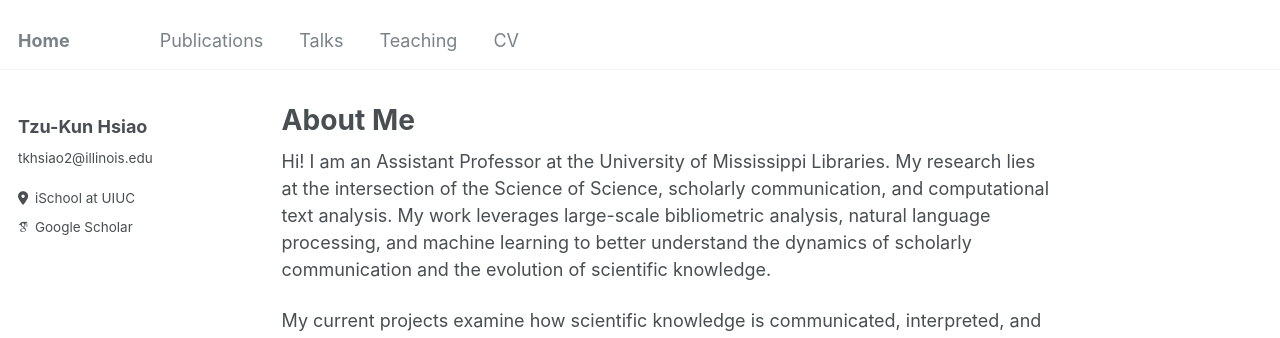
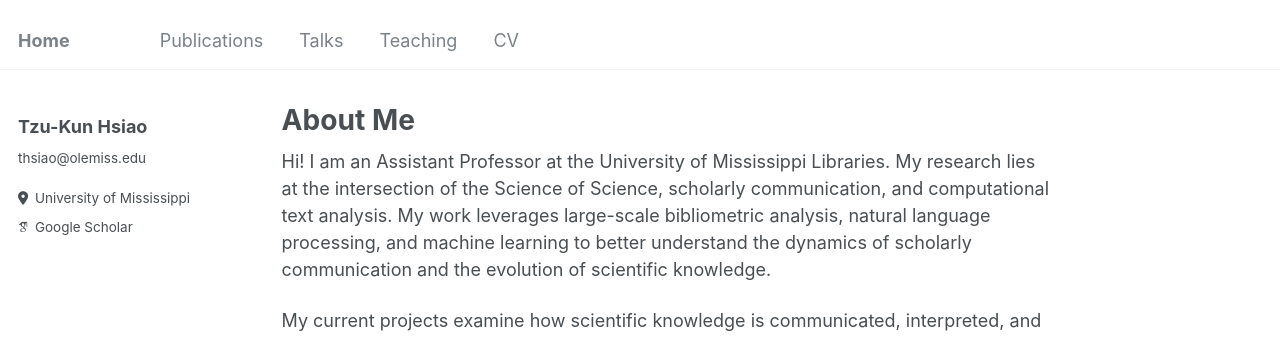
Before and after one commit to tzukun-hsiao/tzukun-hsiao.github.io, a Jekyll site: the page built from _pages/about.md, in a window 1280 px wide. Shown: the top 338 px of the page. Built offline with Jekyll 4.4.1, drawn with Linux system fonts in a browser that asks for light colours; some web fonts are replaced.

Commit message:
Update _config.yml

```diff
--- a/_config.yml
+++ b/_config.yml
@@ -24,8 +24,8 @@ author:
   avatar           : "profile.png"
   name             : "Tzu-Kun Hsiao"
   pronouns         : # example: "she/her"
-  bio              : "tkhsiao2@illinois.edu"
-  location         : "iSchool at UIUC"
+  bio              : "thsiao@olemiss.edu"
+  location         : "University of Mississippi"
   employer         : # "University of Illinois Urbana-Champaign"
   uri              : #"tkhsiao2@illinois.edu"
   email            : #"tkhsiao2@illinois.edu"
```
